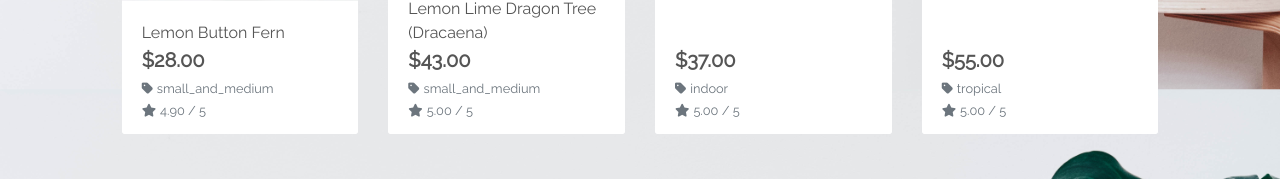
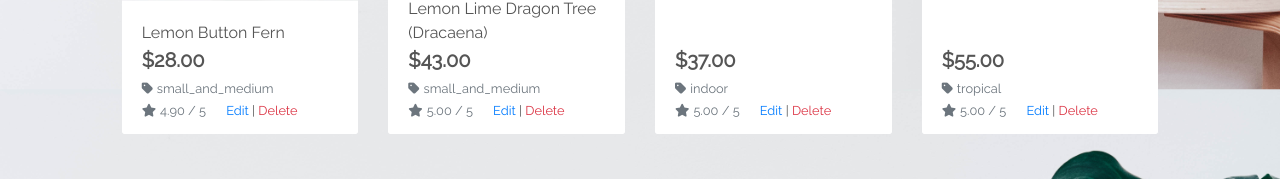
Before and after one commit to NikolettaGr/e-commerce, a Django app: page /products/ in a window 1280 px wide. Shown: the part 3324-3503 px from the top of the page. Run offline with Django 3.2, Linux system fonts and the light colour scheme; a user stored in the database is signed in; data comes from the database, SQL or seed files in the repository; both versions use the stored data as it was after the commit; some libraries are stand-ins or nearby versions.

Commit message:
Product Admin - Delete products

```diff
--- a/products/templates/products/products.html
+++ b/products/templates/products/products.html
@@ -94,6 +94,12 @@
                                     {% else %}
                                     <small class="text-muted"><i class="fas fa-star mr-1"></i>No Rating</small>
                                     {% endif %}
+                                    {% if request.user.is_superuser %}
+                                    <small class="ml-3">
+                                        <a href="{% url 'edit_product' product.id %}">Edit</a> |
+                                        <a class="text-danger" href="{% url 'delete_product' product.id %}">Delete</a>
+                                    </small>
+                                    {% endif %}
                                 </div>
                             </div>
                             {% for stock in product.stock_set.all %}
--- a/products/urls.py
+++ b/products/urls.py
@@ -6,4 +6,5 @@ urlpatterns = [
     path('<int:product_id>/', views.product_detail, name='product_detail'),
     path('add/', views.add_product, name='add_product'),
     path('edit/<int:product_id>/', views.edit_product, name='edit_product'),
+    path('delete/<int:product_id>/', views.delete_product, name='delete_product'),
 ]
--- a/products/views.py
+++ b/products/views.py
@@ -83,9 +83,9 @@ def add_product(request):
     if request.method == 'POST':
         form = ProductForm(request.POST, request.FILES)
         if form.is_valid():
-            form.save()
+            product = form.save()
             messages.success(request, 'Successfully added product!')
-            return redirect(reverse('add_product'))
+            return redirect(reverse('product_detail', args=[product.id]))
         else:
             messages.error(request, 'Failed to add product. Please ensure the from is valid.')
     else:
@@ -121,3 +121,12 @@ def edit_product(request, product_id):
     }
 
     return render(request, template, context)
+
+
+
+def delete_product(request, product_id):
+    """ Delete a product from the store """
+    product = get_object_or_404(Product, pk=product_id)
+    product.delete()
+    messages.success(request, 'Product deleted!')
+    return redirect(reverse('products'))
```
Also changed, not shown: db.sqlite3.
